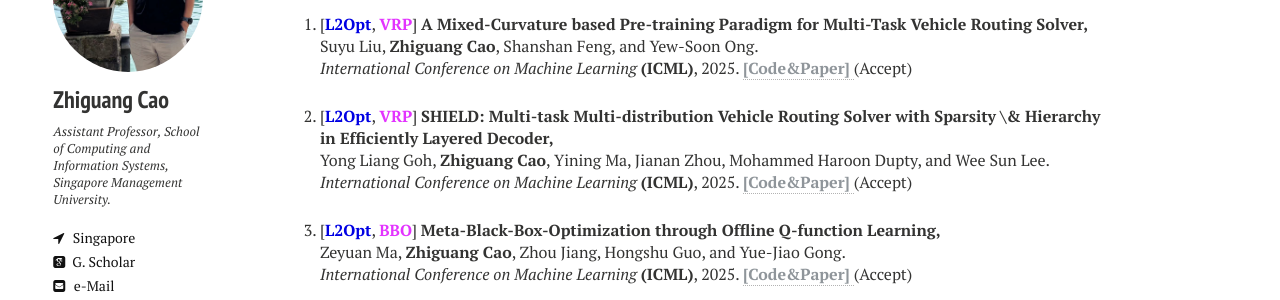
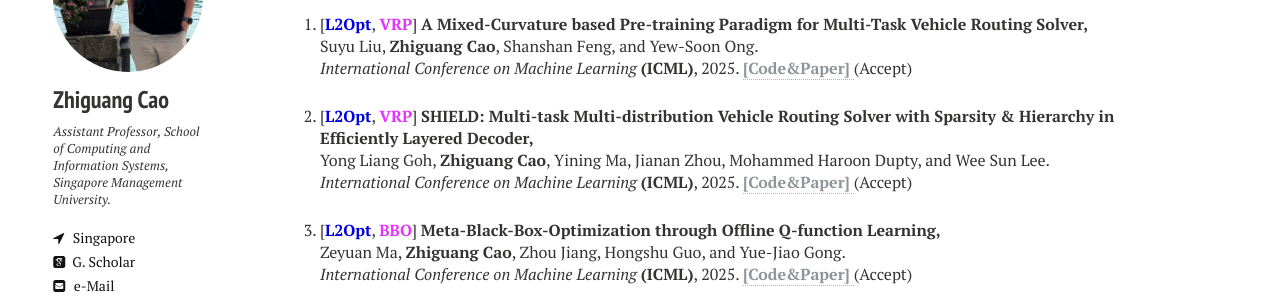
Before and after one commit to zhiguangcaosg/zhiguangcaosg.github.io, a Jekyll site: the page built from publications.md, in a window 1280 px wide and 900 px high. Shown: the part 206-506 px from the top of the window. Built offline with Jekyll 4.4.1, drawn with Linux system fonts in a browser that asks for light colours; nearby versions of some CDN libraries.

Commit message:
Update publications.html

```diff
--- a/_layouts/publications.html
+++ b/_layouts/publications.html
@@ -100,7 +100,7 @@ div.bibtex pre { font-size: 75%; overflow: auto;  width: 100%; padding: 0em 0em;
 
 <li>
 <p>
-[<font color="#0000E3"><b>L2Opt</b></font>, <font color="#E333FF"><b>VRP</b></font>] <b>SHIELD: Multi-task Multi-distribution Vehicle Routing Solver with Sparsity \& Hierarchy in Efficiently Layered Decoder,</b>
+[<font color="#0000E3"><b>L2Opt</b></font>, <font color="#E333FF"><b>VRP</b></font>] <b>SHIELD: Multi-task Multi-distribution Vehicle Routing Solver with Sparsity & Hierarchy in Efficiently Layered Decoder,</b>
 <br> Yong Liang Goh, <b>Zhiguang Cao</b>, Yining Ma, Jianan Zhou, Mohammed Haroon Dupty, and Wee Sun Lee.<br>
 <i> International Conference on Machine Learning</i> <b>(ICML)</b>, 2025. <a href="https://zhiguangcaosg.github.io/publications/"> <font color="#8F959A"><b>[Code&Paper]</b> </font></a> (Accept)
 </p>
```
